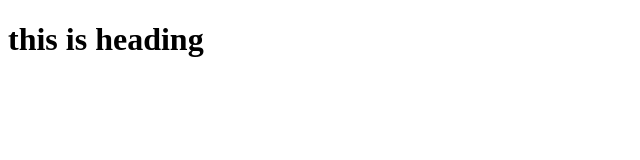
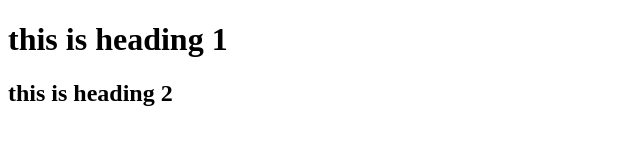
Before and after one commit to bytefaster/test-again, a plain HTML site: page index.html in a window 1280 px wide. Shown: the whole page, without its empty margins (0-640 px from the left). Drawn offline with Linux system fonts and the light colour scheme.

Commit message:
test again

```diff
--- a/index.html
+++ b/index.html
@@ -8,7 +8,8 @@
 </head>
 
 <body>
-  <h1>this is heading</h1>
+  <h1>this is heading 1</h1>
+  <h2>this is heading 2</h2>
 </body>
 
 </html>
```
